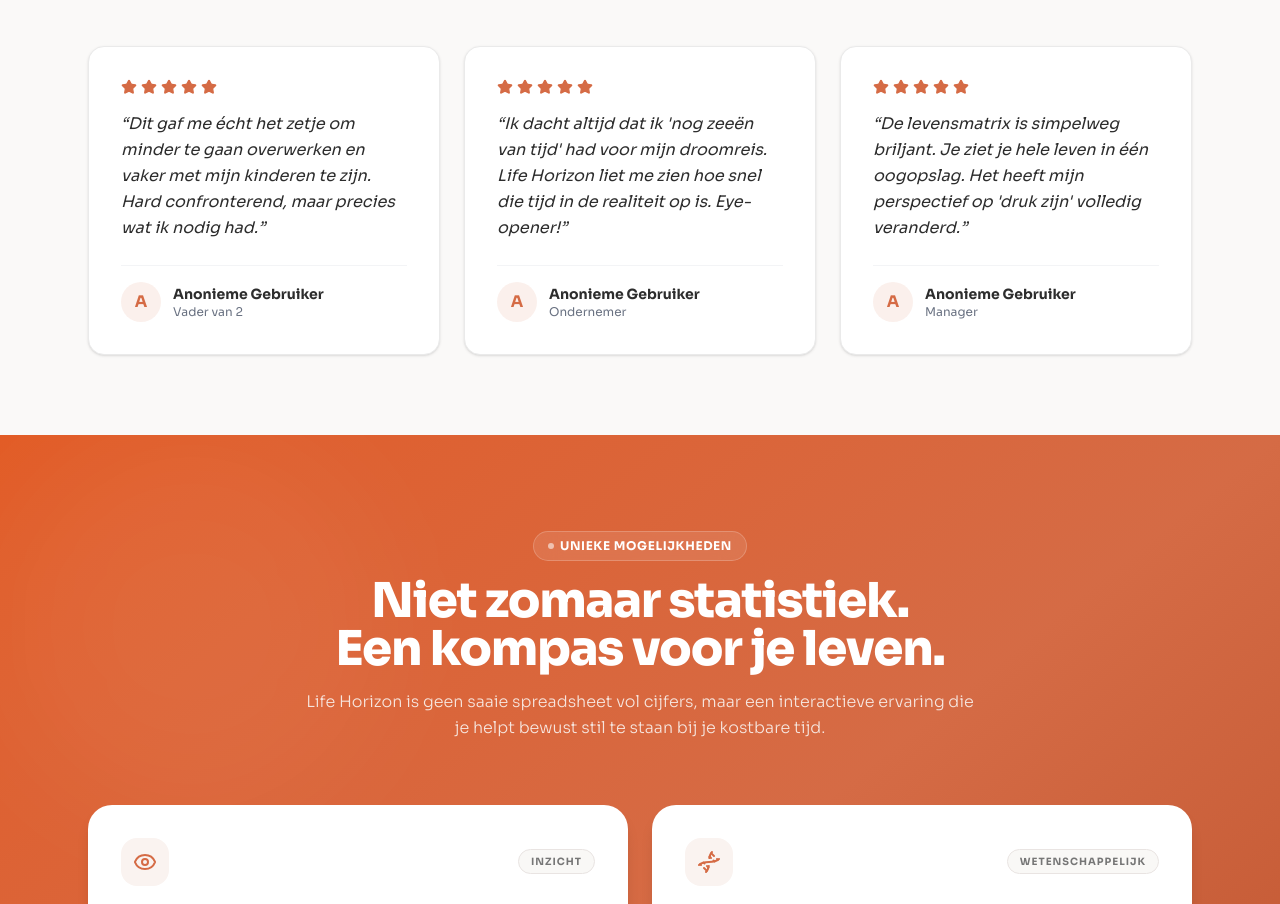
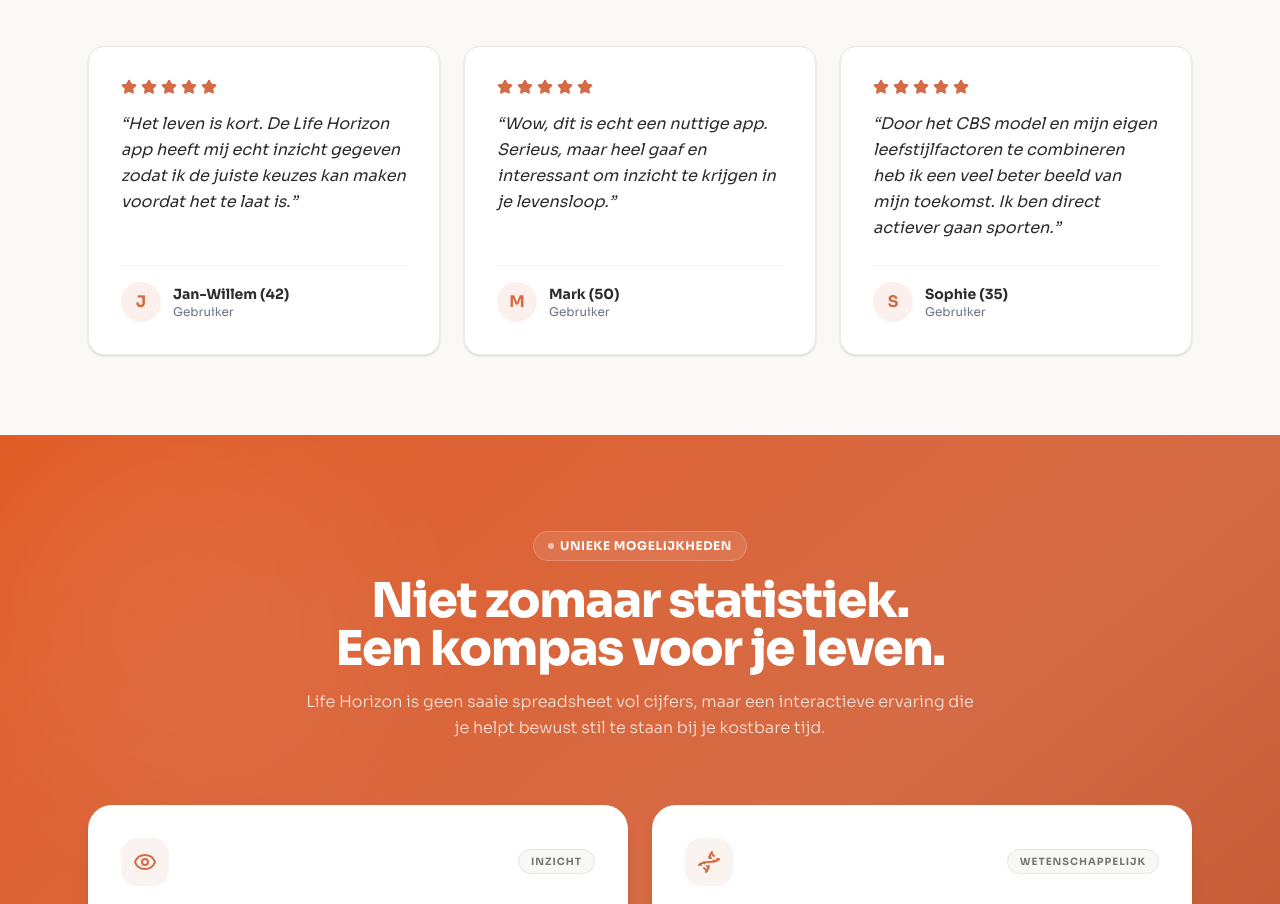
Before and after one commit to bjtromp-GH/Life-Horizon-Website, a React (Vite) app: page / in a window 1280 px wide. Shown: the part 2291-3195 px from the top of the page. Built offline with nearby package versions, Linux system fonts and the light colour scheme.

Commit message:
Update reviews with real user quotes

```diff
--- a/src/components/Reviews.tsx
+++ b/src/components/Reviews.tsx
@@ -3,21 +3,21 @@
 
 const reviews = [
   {
-    quote: "Dit gaf me écht het zetje om minder te gaan overwerken en vaker met mijn kinderen te zijn. Hard confronterend, maar precies wat ik nodig had.",
-    author: "Anonieme Gebruiker",
-    role: "Vader van 2",
+    quote: "Het leven is kort. De Life Horizon app heeft mij echt inzicht gegeven zodat ik de juiste keuzes kan maken voordat het te laat is.",
+    author: "Jan-Willem (42)",
+    role: "Gebruiker",
     rating: 5
   },
   {
-    quote: "Ik dacht altijd dat ik 'nog zeeën van tijd' had voor mijn droomreis. Life Horizon liet me zien hoe snel die tijd in de realiteit op is. Eye-opener!",
-    author: "Anonieme Gebruiker",
-    role: "Ondernemer",
+    quote: "Wow, dit is echt een nuttige app. Serieus, maar heel gaaf en interessant om inzicht te krijgen in je levensloop.",
+    author: "Mark (50)",
+    role: "Gebruiker",
     rating: 5
   },
   {
-    quote: "De levensmatrix is simpelweg briljant. Je ziet je hele leven in één oogopslag. Het heeft mijn perspectief op 'druk zijn' volledig veranderd.",
-    author: "Anonieme Gebruiker",
-    role: "Manager",
+    quote: "Door het CBS model en mijn eigen leefstijlfactoren te combineren heb ik een veel beter beeld van mijn toekomst. Ik ben direct actiever gaan sporten.",
+    author: "Sophie (35)",
+    role: "Gebruiker",
     rating: 5
   }
 ];
```
